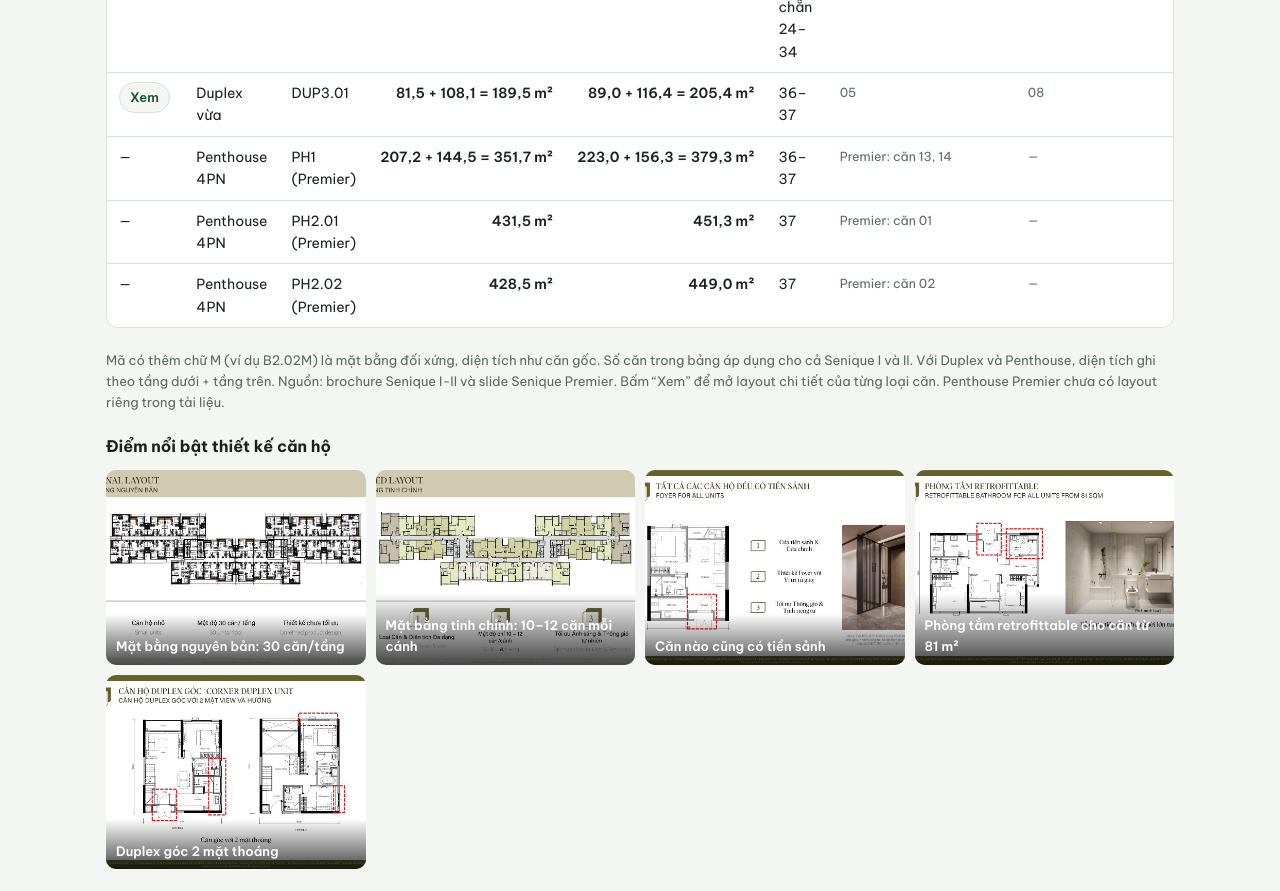
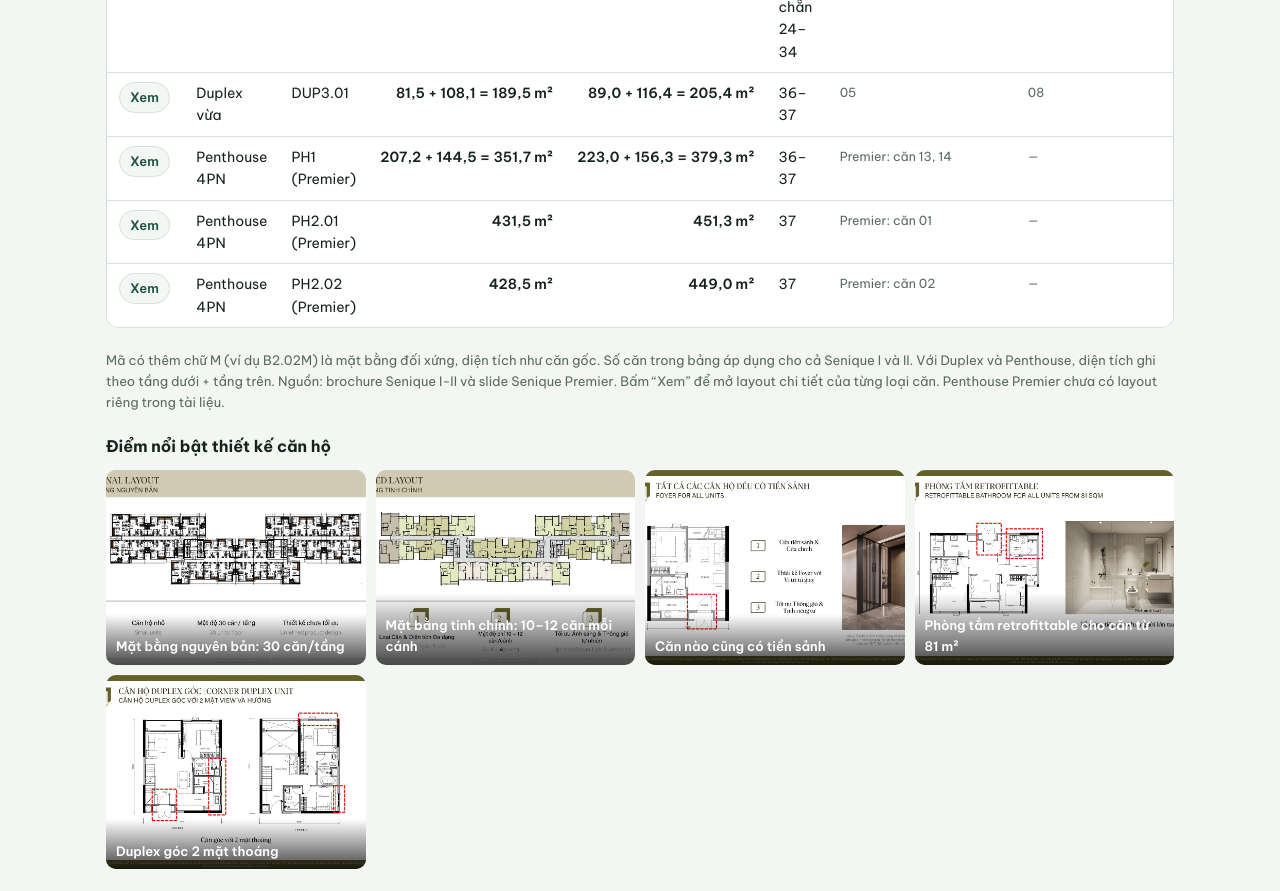
Before and after one commit to HarryNgVN/senique-cam-nang, a plain HTML site: page index.html in a window 1280 px wide. Shown: the part 8300-9191 px from the top of the page. Drawn offline with nearby package versions, Linux system fonts and the light colour scheme.

Commit message:
Add files via upload

```diff
--- a/index.html
+++ b/index.html
@@ -756,6 +756,8 @@ footer .in{display:grid;gap:8px}
     const mirror = /M$/.test(code) ? " (căn " + code + " là bản đối xứng)" : "";
     if(/^DUP/.test(b)) return [{src:"img/layout/" + b + "-L1.jpg", cap:"Layout " + b + " · tầng dưới" + mirror},{src:"img/layout/" + b + "-L2.jpg", cap:"Layout " + b + " · tầng trên" + mirror}];
     if(/^[ABCD]\d\.\d\d$/.test(b)) return [{src:"img/layout/" + b + ".jpg", cap:"Layout " + b + mirror}];
+    if(b === "PH1") return [{src:"img/layout/PH1-L1.jpg", cap:"Penthouse PH1M (căn 13) và PH1 (căn 14) · tầng 36 (tầng dưới)"},{src:"img/layout/PH1-L2.jpg", cap:"Penthouse PH1M và PH1 · tầng 37 (tầng trên)"}];
+    if(b === "PH2.01" || b === "PH2.02") return [{src:"img/layout/" + b + ".jpg", cap:"Penthouse " + b + " · tầng 37 Premier"}];
     return [];
   };
   const fmt = v => typeof v === "number" ? v.toLocaleString("vi-VN",{minimumFractionDigits:1}) + " m²" : v + " m²";
```
